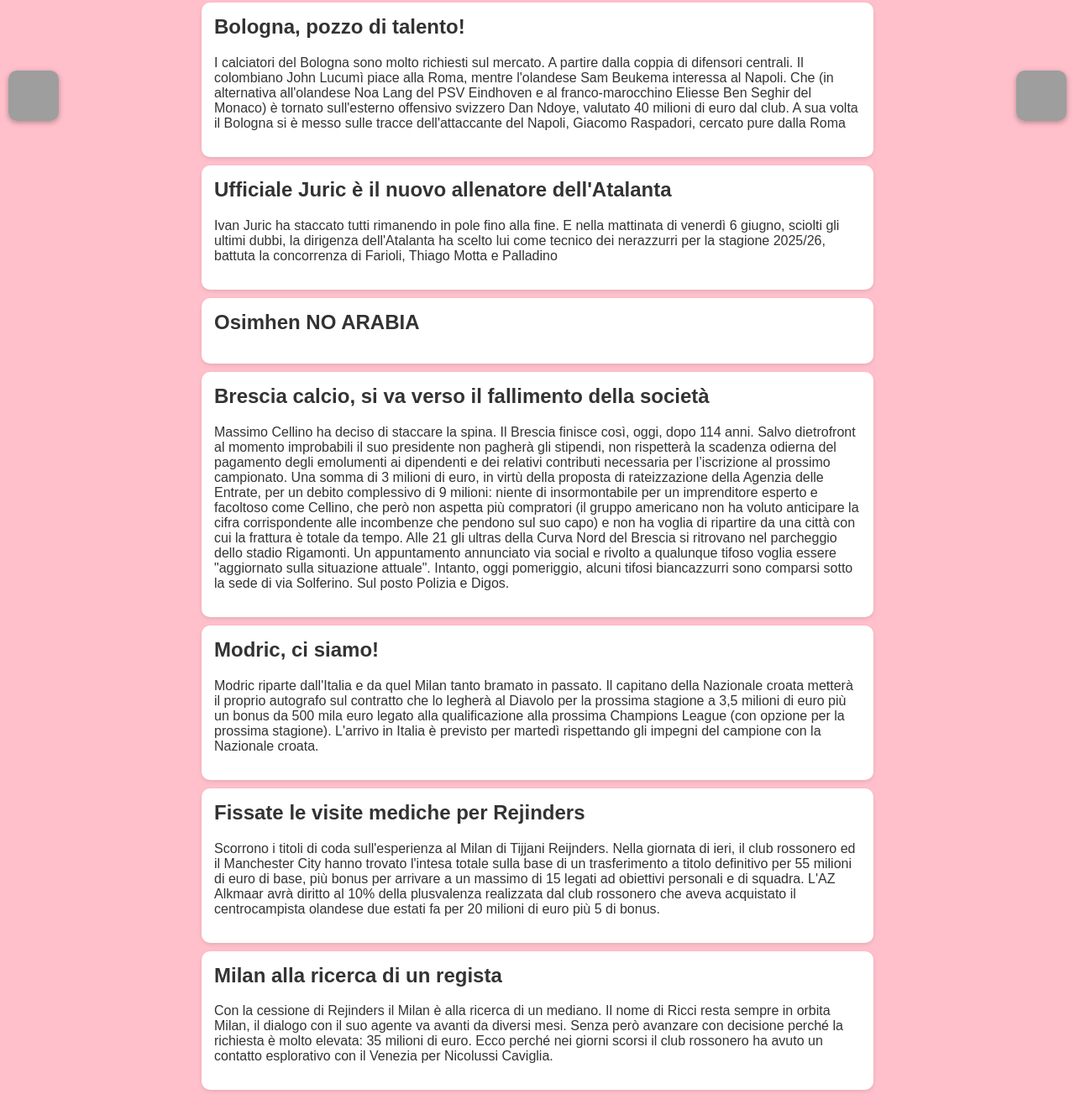
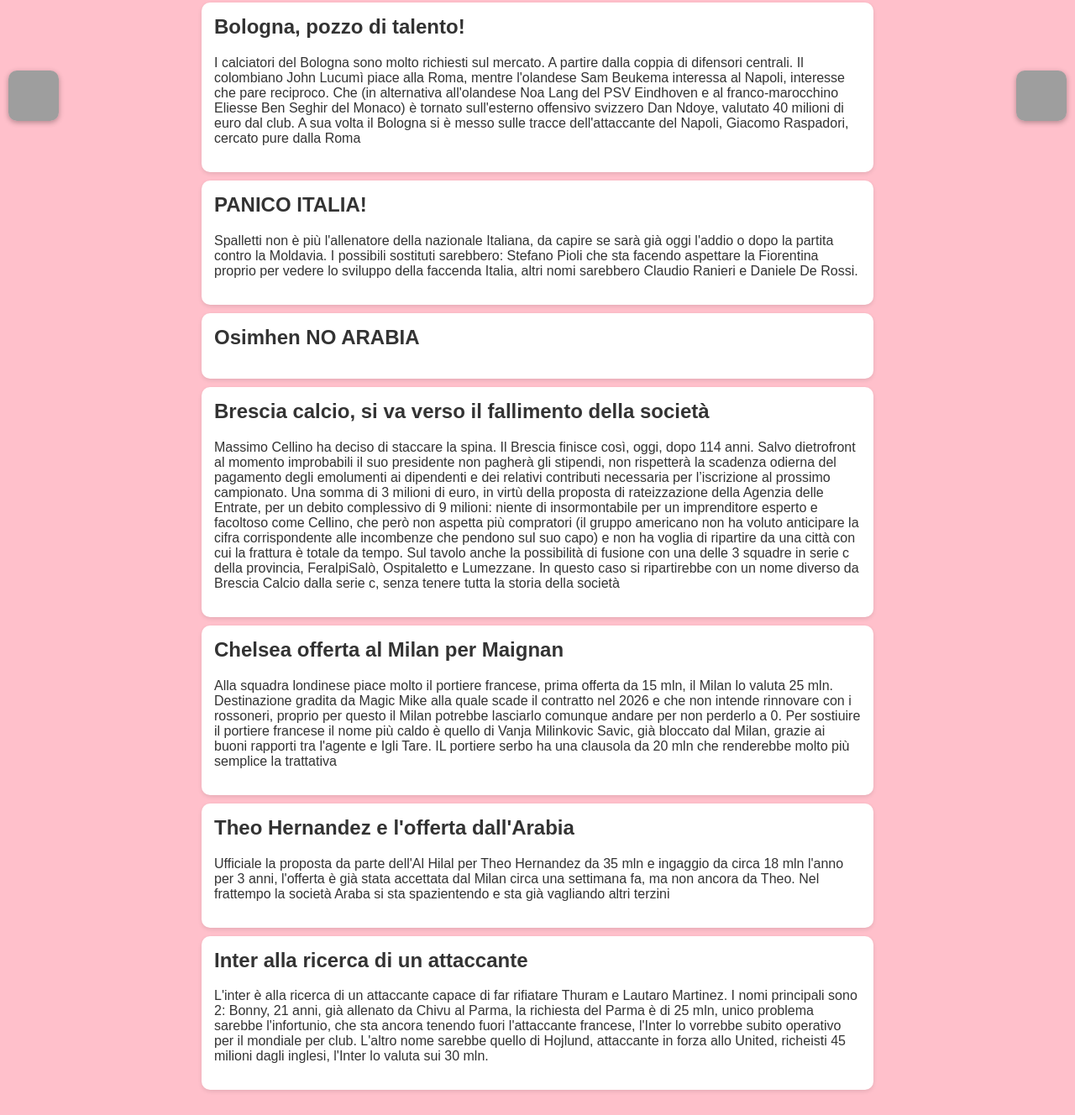
Before and after one commit to lorenzometelli/gabibbo-romano, a plain HTML site: page index.html in a window 1280 px wide. Shown: the part 646-1974 px from the top of the page at 84% size. Drawn offline with Linux system fonts and the light colour scheme; grey boxes are pictures that could not be loaded.

Commit message:
Update index.html

```diff
--- a/index.html
+++ b/index.html
@@ -120,7 +120,7 @@
     <div class="notizia" onclick="toggleExtraContentAnguissa()">
       <h2>Bologna, pozzo di talento!</h2>
       <p>I calciatori del Bologna sono molto richiesti sul mercato. A partire dalla coppia di difensori centrali.
-        Il colombiano John Lucumì piace alla Roma, mentre l'olandese Sam Beukema interessa al Napoli.
+        Il colombiano John Lucumì piace alla Roma, mentre l'olandese Sam Beukema interessa al Napoli, interesse che pare reciproco.
         Che (in alternativa all'olandese Noa Lang del PSV Eindhoven e al franco-marocchino Eliesse Ben Seghir del Monaco)
         è tornato sull'esterno offensivo svizzero Dan Ndoye, valutato 40 milioni di euro dal club.
         A sua volta il Bologna si è messo sulle tracce dell'attaccante del Napoli, Giacomo Raspadori, cercato pure dalla Roma
@@ -133,23 +133,24 @@
     </div>
 
     <div class="notizia" onclick="toggleExtraContentAllegri()">
-      <h2>Ufficiale Juric è il nuovo allenatore dell'Atalanta</h2>
-      <p>Ivan Juric ha staccato tutti rimanendo in pole fino alla fine. E nella mattinata di venerdì 6 giugno, sciolti gli ultimi dubbi,
-        la dirigenza dell'Atalanta ha scelto lui come tecnico dei nerazzurri per la stagione 2025/26, battuta la concorrenza di Farioli, Thiago Motta e Palladino</p>
+      <h2>PANICO ITALIA!</h2>
+      <p>Spalletti non è più l'allenatore della nazionale Italiana, da capire se sarà già oggi l'addio o dopo la partita contro la Moldavia.
+         I possibili sostituti sarebbero: Stefano Pioli che sta facendo aspettare la Fiorentina proprio per vedere lo sviluppo della faccenda Italia,
+         altri nomi sarebbero Claudio Ranieri e Daniele De Rossi.</p>
       <div class="extra-content" id="extra-content-allegri">
-       Ecco a voi una foto di tutti i candidati per la panchina dell'Atalanta
+       Chivu che si vede strappato il contratto appena Spalletti viene esonerato dall'italia
         <br />
-        <img src="https://www.lavoce.it/wp-content/uploads/2019/06/ruffini.jpg" alt="Allegri meme" />
+        <img src="https://cdn.7tv.app/emote/01GCXHCZ58000D8RDSXFWM2K9B/4x.gif" alt="Allegri meme" />
       </div>
     </div>
 
     <div class="notizia" onclick="toggleExtraContentItaliano()">
       <h2>Osimhen NO ARABIA</h2>
       <div class="extra-content" id="extra-content-italiano">
-      <p> L'attaccante nigeriano del Napoli ha rifiutato l'offerta dell'Al-Hilal, che gli ha proposto un ingaggio da circa 30 milioni di euro netti all'anno più bonus.
-       A sua volta il Napoli ha detto no a una proposta ufficiale dell'Al-Hilal, che ha offerto 65 milioni di euro più altri 5 milioni di bonus. Il club del presidente Aurelio De Laurentiis chiede i 75 milioni di euro previsti dalla clausola di rescissione.
-      Per Osimhen c'era stato anche un interessamento da parte della Juventus prima del licenziamento del direttore Cristiano Giuntoli.
-        A questo punto ci riprovano i turchi del Galatasaray, dove l'attaccante nigeriano ha già giocato in prestito questa stagione, segnando 37 goal in 41 presenze. </p>
+      <p> L'attaccante nigeriano del Napoli non ha ancora risposto all'offerta dell'Al-Hilal, che gli ha proposto un ingaggio da circa 30 milioni di euro netti all'anno più bonus.
+          L'Al Hilal è anche disposto a pagare la clausola rescissoria di 75 mln, ma non c'è ancora il benestare il giocatore.
+         Per Osimhen c'era stato anche un interessamento da parte della Juventus prima del licenziamento del direttore Cristiano Giuntoli.
+         Ci riprovano anche i turchi del Galatasaray, dove l'attaccante nigeriano ha già giocato in prestito questa stagione, segnando 37 goal in 41 presenze. </p>
         <br />
       </div>
     </div>
@@ -163,10 +164,8 @@
         per un debito complessivo di 9 milioni: niente di insormontabile per un imprenditore esperto e facoltoso come Cellino,
         che però non aspetta più compratori (il gruppo americano non ha voluto anticipare la cifra corrispondente alle incombenze che pendono
         sul suo capo) e non ha voglia di ripartire da una città con cui la frattura è totale da tempo.
-        Alle 21 gli ultras della Curva Nord del Brescia si ritrovano nel parcheggio dello stadio Rigamonti.
-        Un appuntamento annunciato via social e rivolto a qualunque tifoso voglia essere "aggiornato sulla situazione attuale".
-        Intanto, oggi pomeriggio,
-        alcuni tifosi biancazzurri sono comparsi sotto la sede di via Solferino. Sul posto Polizia e Digos.</p>
+        Sul tavolo anche la possibilità di fusione con una delle 3 squadre in serie c della provincia, FeralpiSalò, Ospitaletto e Lumezzane.
+       In questo caso si ripartirebbe con un nome diverso da Brescia Calcio dalla serie c, senza tenere tutta la storia della società </p>
       <div class="extra-content" id="extra-content-gasperini">
         Cellino speriamo di vedere al più presto la doppia data su wikipedia, magari i tifosi trovano dove abiti e ti fanno saltare in aria
         <br />
@@ -175,24 +174,23 @@
     </div>
 
     <div class="notizia" onclick="toggleExtraContentReijnders()">
-      <h2>Modric, ci siamo!</h2>
-       <p>Modric riparte dall'Italia e da quel Milan tanto bramato in passato.
-         Il capitano della Nazionale croata metterà il proprio autografo sul contratto che lo legherà al Diavolo per la prossima stagione a 3,5 milioni di euro più un bonus da 500 mila euro legato alla qualificazione alla prossima Champions League (con opzione per la prossima stagione).
-         L'arrivo in Italia è previsto per martedì rispettando gli impegni del campione con la Nazionale croata. </p>
+      <h2>Chelsea offerta al Milan per Maignan</h2>
+       <p>Alla squadra londinese piace molto il portiere francese, prima offerta da 15 mln, il Milan lo valuta 25 mln.
+         Destinazione gradita da Magic Mike alla quale scade il contratto nel 2026 e che non intende rinnovare con i rossoneri,
+         proprio per questo il Milan potrebbe lasciarlo comunque andare per non perderlo a 0.
+         Per sostiuire il portiere francese il nome più caldo è quello di Vanja Milinkovic Savic, già bloccato dal Milan, grazie ai buoni rapporti tra l'agente e Igli Tare.
+         IL portiere serbo ha una clausola da 20 mln che renderebbe molto più semplice la trattativa </p>
       <div class="extra-content" id="extra-content-reijnders">
-        Ecco cosa sta diventando il campionato di serie a
+         I giocatori del Milan appena hanno letto l'acquisto di Allegri
         <br />
-        <img src="https://www.swissinfo.ch/content/wp-content/uploads/sites/13/2021/07/ea368774c9b7fe8f873b7635cddda3e5-troisa-data.jpg" alt="Reijnders meme" />
+        <img src="https://cdn.7tv.app/emote/01GP2BY1XG0009TPRPGFYX0Q91/4x.gif" alt="Reijnders meme" />
       </div>
     </div>
 
     <div class="notizia" onclick="toggleExtraContentConte()">
-      <h2>Fissate le visite mediche per Rejinders</h2>
-      <p>Scorrono i titoli di coda sull'esperienza al Milan di Tijjani Reijnders.
-         Nella giornata di ieri, il club rossonero ed il Manchester City hanno trovato l'intesa totale sulla base di un trasferimento
-         a titolo definitivo per 55 milioni di euro di base, più bonus per arrivare a un massimo di 15 legati ad obiettivi personali e di squadra.
-         L'AZ Alkmaar avrà diritto al 10% della plusvalenza realizzata dal club rossonero che aveva acquistato il centrocampista olandese
-         due estati fa per 20 milioni di euro più 5 di bonus.</p>
+      <h2>Theo Hernandez e l'offerta dall'Arabia</h2>
+      <p>Ufficiale la proposta da parte dell'Al Hilal per Theo Hernandez da 35 mln e ingaggio da circa 18 mln l'anno per 3 anni, l'offerta è già stata accettata dal Milan circa una settimana fa, ma non ancora da Theo.
+      Nel frattempo la società Araba si sta spazientendo e sta già vagliando altri terzini</p>
       <div class="extra-content" id="extra-content-conte">
           Ah Boh beccati Mr Krabs Edit
         <br />
@@ -202,16 +200,17 @@
     </div>
 
     <div class="notizia" onclick="toggleExtraContentMilan()">
-      <h2>Milan alla ricerca di un regista</h2>
-      <p>Con la cessione di Rejinders il Milan è alla ricerca di un mediano.
-        Il nome di Ricci resta sempre in orbita Milan, il dialogo con il suo agente va avanti da diversi mesi. Senza però avanzare con decisione
-        perché la richiesta è molto elevata: 35 milioni di euro. Ecco perché nei giorni scorsi il club rossonero ha avuto un contatto esplorativo
-        con il Venezia per Nicolussi Caviglia.
+      <h2>Inter alla ricerca di un attaccante</h2>
+      <p>L'inter è alla ricerca di un attaccante capace di far rifiatare Thuram e Lautaro Martinez.
+        I nomi principali sono 2: Bonny, 21 anni, già allenato da Chivu al Parma, la richiesta del Parma è di 25 mln,
+        unico problema sarebbe l'infortunio, che sta ancora tenendo fuori l'attaccante francese,
+        l'Inter lo vorrebbe subito operativo per il mondiale per club.
+        L'altro nome sarebbe quello di Hojlund, attaccante in forza allo United, richeisti 45 milioni dagli inglesi, l'Inter lo valuta sui 30 mln.
     </p>
       <div class="extra-content" id="extra-content-milan">
-        Cairo pronto a richiedere 100 mln per un qualsiasi giocatore che sappia stoppare un pallone
+        Taremi pronto a fare un mondiale per club da 20 gol e dare l'illusione di essere un calciatore vero e non fare comprare nessun attaccante all'Inter
         <br />
-        <img src="https://cdn.7tv.app/emote/01FZAGDBBR000DPFPNZDKV8XKJ/4x.avif" alt="Milan meme" />
+        <img src="https://img.uefa.com/imgml/TP/players/1/2025/324x324/250097909.jpg" alt="Milan meme" />
       </div>
     </div>
 
```
